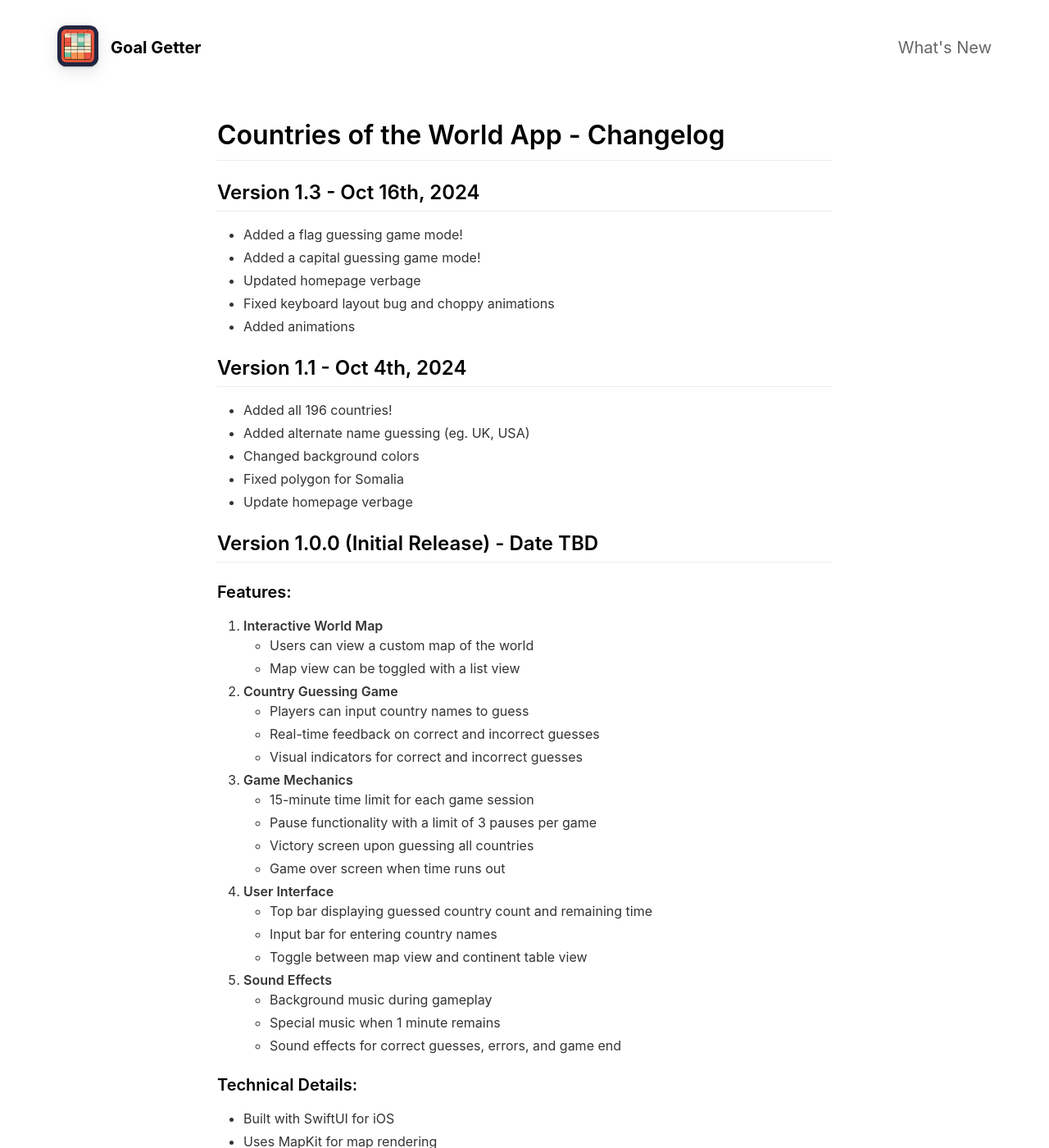
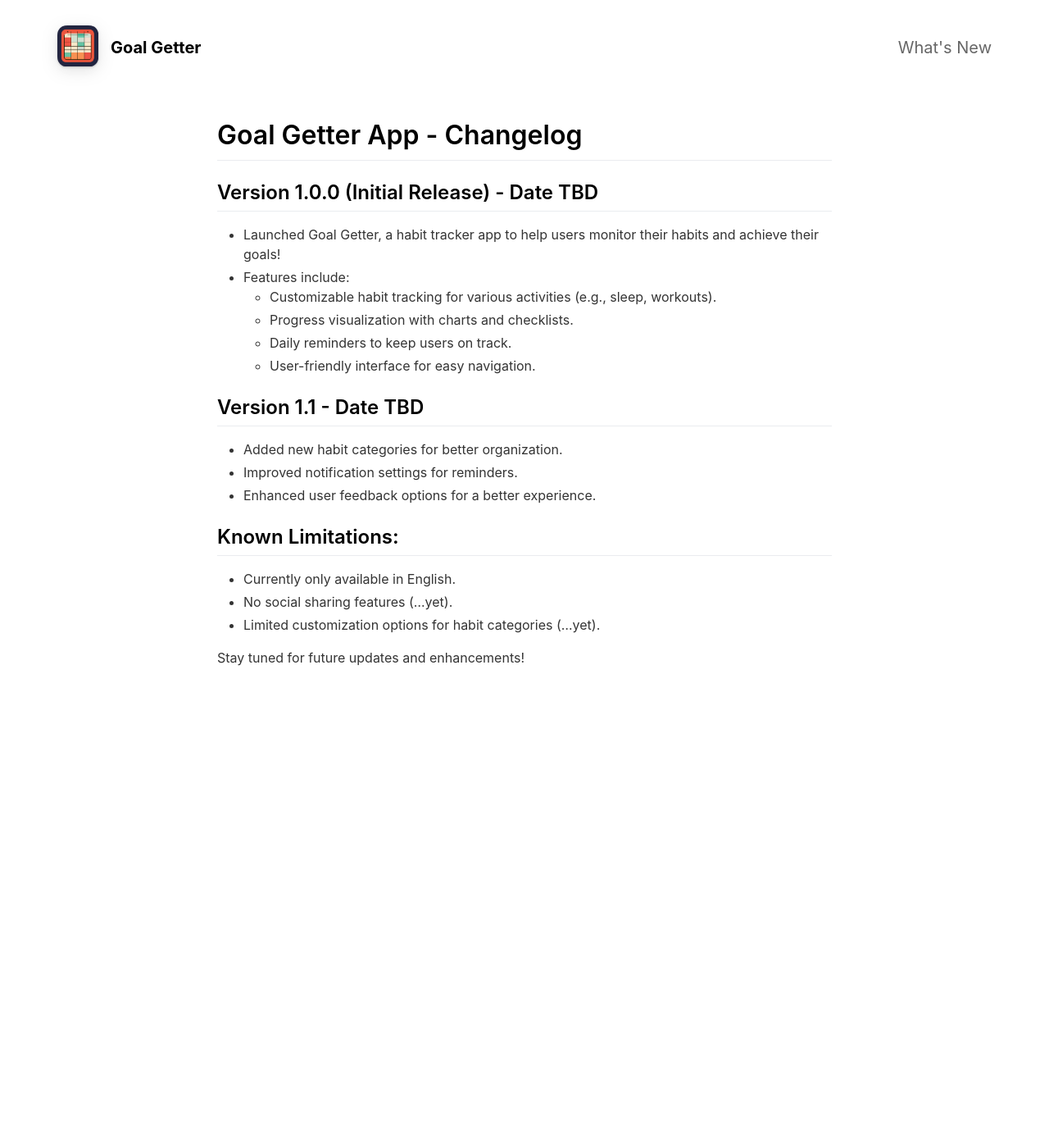
Before and after one commit to MananPatel95/GoalGetter, a Jekyll site: the page built from _pages/changelog.md, in a window 1280 px wide and 1400 px high. Shown: the whole window at 82% size. Built offline with Jekyll 4.4.1, drawn with Linux system fonts in a browser that asks for light colours; nearby versions of some CDN libraries; some of the changed text lies outside the part shown.

```diff
--- a/_pages/changelog.md
+++ b/_pages/changelog.md
@@ -4,61 +4,24 @@
 include_in_header: true
 ---
 
-# Countries of the World App - Changelog
-
-## Version 1.3 - Oct 16th, 2024
-- Added a flag guessing game mode!
-- Added a capital guessing game mode!
-- Updated homepage verbage
-- Fixed keyboard layout bug and choppy animations
-- Added animations
-
-## Version 1.1 - Oct 4th, 2024
-- Added all 196 countries!
-- Added alternate name guessing (eg. UK, USA)
-- Changed background colors
-- Fixed polygon for Somalia
-- Update homepage verbage
-
+# Goal Getter App - Changelog
 
 ## Version 1.0.0 (Initial Release) - Date TBD
+- Launched Goal Getter, a habit tracker app to help users monitor their habits and achieve their goals!
+- Features include:
+  - Customizable habit tracking for various activities (e.g., sleep, workouts).
+  - Progress visualization with charts and checklists.
+  - Daily reminders to keep users on track.
+  - User-friendly interface for easy navigation.
 
-### Features:
+## Version 1.1 - Date TBD
+- Added new habit categories for better organization.
+- Improved notification settings for reminders.
+- Enhanced user feedback options for a better experience.
 
-1. **Interactive World Map**
-   - Users can view a custom map of the world
-   - Map view can be toggled with a list view
+## Known Limitations:
+- Currently only available in English.
+- No social sharing features (...yet).
+- Limited customization options for habit categories (...yet).
 
-2. **Country Guessing Game**
-   - Players can input country names to guess
-   - Real-time feedback on correct and incorrect guesses
-   - Visual indicators for correct and incorrect guesses
-
-3. **Game Mechanics**
-   - 15-minute time limit for each game session
-   - Pause functionality with a limit of 3 pauses per game
-   - Victory screen upon guessing all countries
-   - Game over screen when time runs out
-
-4. **User Interface**
-   - Top bar displaying guessed country count and remaining time
-   - Input bar for entering country names
-   - Toggle between map view and continent table view
-
-5. **Sound Effects**
-   - Background music during gameplay
-   - Special music when 1 minute remains
-   - Sound effects for correct guesses, errors, and game end
-
-### Technical Details:
-- Built with SwiftUI for iOS
-- Uses MapKit for map rendering
-- Implements custom overlays for various game states (pause, exit confirmation, victory)
-- Utilizes Swift's property wrappers for efficient state management
-
-### Known Limitations:
-- Currently only available in English
-- No online multiplayer functionality (...yet)
-- High scores are not persisted between app launches (...yet)
-
-We're excited to bring you this first version of Countries of the World! Stay tuned for future updates and enhancements.
+Stay tuned for future updates and enhancements!
```
Also changed, not shown: _pages/termsandconditions.md (+2 -2 lines), assets/black.webp (added).
